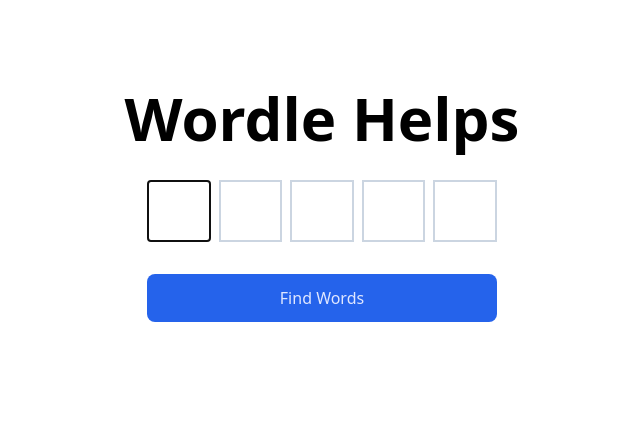
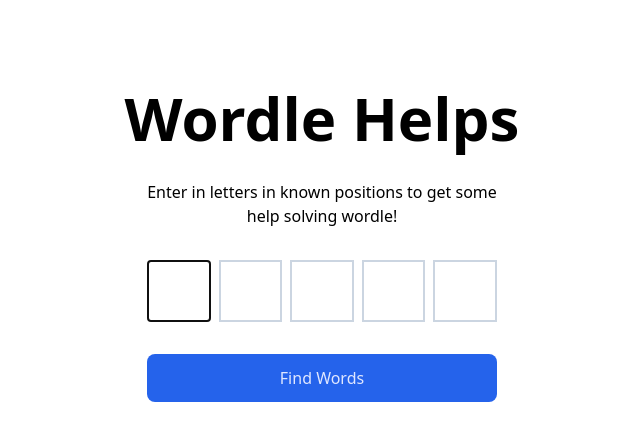
Before and after one commit to krichdev/wordle-help, a Next.js app: page / in a window 1280 px wide. Shown: the top 440 px of the page, without its empty margins (318-958 px from the left). Built offline with nearby package versions, Linux system fonts and the light colour scheme.

Commit message:
add helper text

```diff
--- a/pages/index.tsx
+++ b/pages/index.tsx
@@ -35,8 +35,9 @@
             Wordle Helps
         </h1>
         {wordList.length <= 0 && (
-          <>
-            <div className='grid grid-cols-5 gap-2 w-[350px] h-[62px]'>
+          <div className="w-[350px]">
+            <p>Enter in letters in known positions to get some help solving wordle!</p>
+            <div className='grid grid-cols-5 gap-2 w-full h-[62px] mt-8'>
             <input
               className={`w-full ${letters["0"] ? 'bg-[#6aaa64] text-white border-none' : 'bg-white'} border-slate-300 border-2 text-center font-extrabold text-3xl`}
               value={letters["0"]}
@@ -114,7 +115,7 @@
               }}
             />
           </div>
-        </>
+        </div>
         )}
         {wordList.length <= 0 ? (
             <button
```
